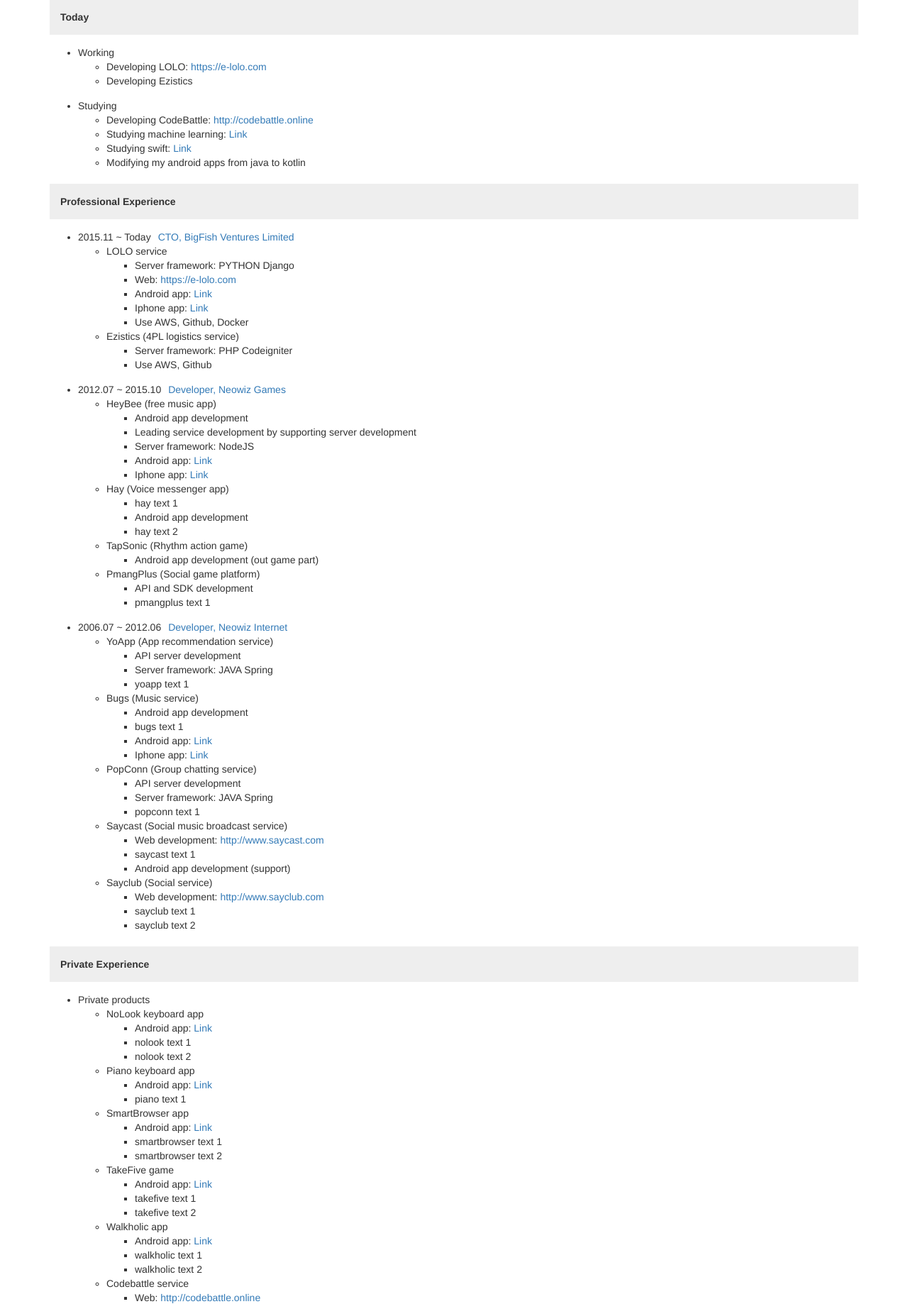
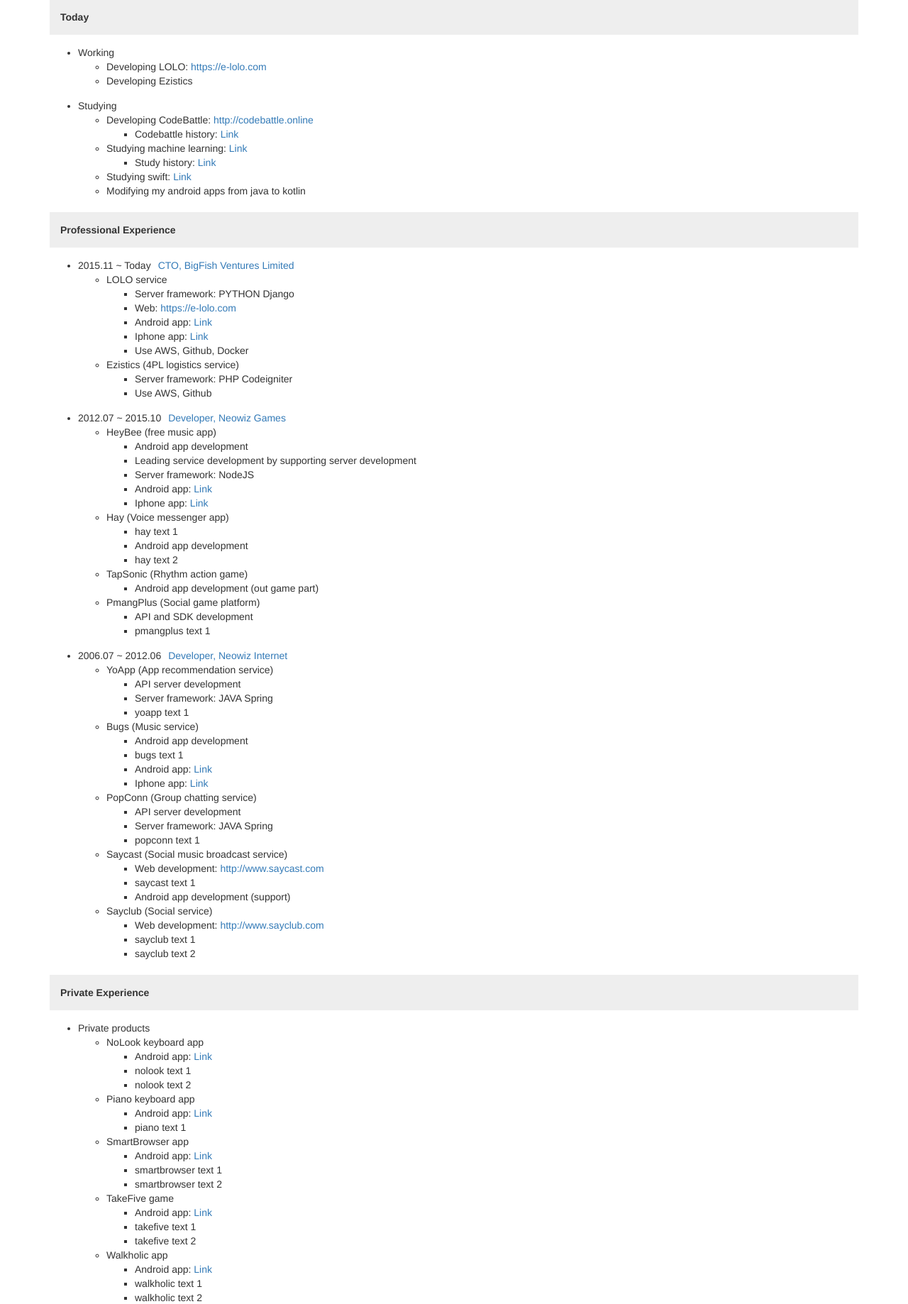
Before and after one commit to tedkim81/iamted, a Django app: page / in a window 1280 px wide. Shown: the part 211-2049 px from the top of the page at 71% size. Run offline with Django 3.2, Linux system fonts and the light colour scheme; some libraries are stand-ins or nearby versions.

Commit message:
Add history

```diff
--- a/app/templates/profile.html
+++ b/app/templates/profile.html
@@ -127,8 +127,16 @@
 			</li>
 			<li class="cont-li">{% trans "Studying" %}
 				<ul>
-					<li>{% trans "Developing CodeBattle" %}: <a href="http://codebattle.online" target="_blank">http://codebattle.online</a></li>
-					<li>{% trans "Studying machine learning" %}: <a href="https://www.coursera.org/learn/machine-learning/" target="_blank">Link</a></li>
+					<li>{% trans "Developing CodeBattle" %}: <a href="http://codebattle.online" target="_blank">http://codebattle.online</a>
+						<ul>
+							<li>{% trans "Codebattle history" %}: <a href="http://blog.naver.com/ktw5724/221013634142" target="_blank">Link</a></li>
+						</ul>
+					</li>
+					<li>{% trans "Studying machine learning" %}: <a href="https://www.coursera.org/learn/machine-learning/" target="_blank">Link</a>
+						<ul>
+							<li>{% trans "Study history" %}: <a href="http://blog.naver.com/ktw5724/221078360737" target="_blank">Link</a></li>
+						</ul>
+					</li>
 					<li>{% trans "Studying swift" %}: <a href="https://www.inflearn.com/course/stanford-ios-한글자막-강의/" target="_blank">Link</a></li>
 					<li>{% trans "Modifying my android apps from java to kotlin" %}</li>
 				</ul>
```
Also changed, not shown: locale/en/LC_MESSAGES/django.po, locale/ko/LC_MESSAGES/django.po, 2 other files.
